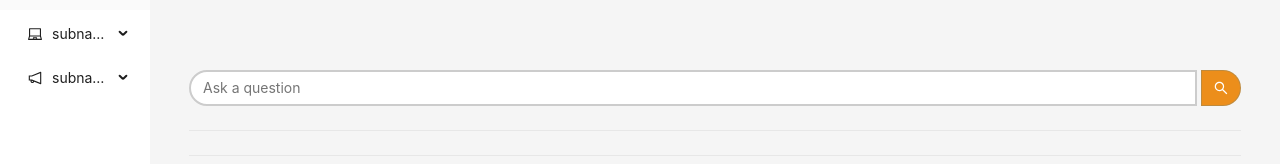
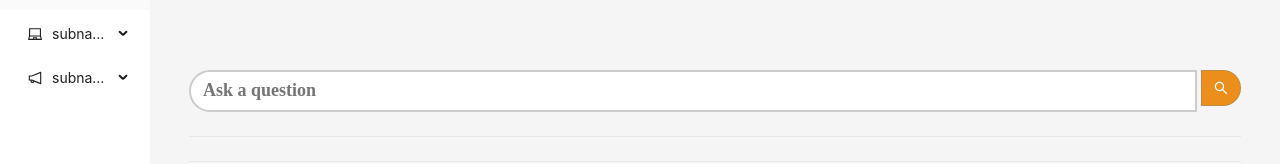
Before and after one commit to initd1/Shlok-AI, a React (Create React App) app in the folder shlok-ai/: page / in a window 1280 px wide. Shown: the part 194-358 px from the top of the page. Built offline with nearby package versions, Linux system fonts and the light colour scheme.

Commit message:
Added styling for text input and output cards

```diff
--- a/shlok-ai/src/App.css
+++ b/shlok-ai/src/App.css
@@ -112,12 +112,26 @@
   margin: 16px 0 16px 24px;
 }
 
+.rc-textarea {
+  font-family: cursive;
+  font-size: large;
+  font-weight: bold;
+}
+
 .ai-response {
   font-family: cursive;
   font-size: large;
   font-weight: bold;
   color: #eb8304e6;
 }
+
+.ai-heading {
+  font-family: cursive;
+  font-size: large;
+  font-weight: bold;
+  /* color: #eb8304e6; */
+  text-align: center;
+}
 .footer-style {
   word-spacing: 2px;
 }
--- a/shlok-ai/src/components/ShlokaForm.js
+++ b/shlok-ai/src/components/ShlokaForm.js
@@ -39,13 +39,17 @@ function ShlokaForm() {
   const renderCard = (title, content) => {
     return (
       <Card
+        type="inner"
         bordered
         style={{
           textAlign: 'center',
           marginTop: 16,
         }}
       >
-        <Meta title={title} description={content} />
+        {/* <Meta title={`Shlok-AI Responds to: "${prompt}"`} description={<p className="ai-response">{prevResult}</p>} /> */}
+        <Meta
+          title={<p className="ai-heading">{title}</p>}
+          description={<p className="ai-response">{content}</p>} />
       </Card>
     );
   };
```
